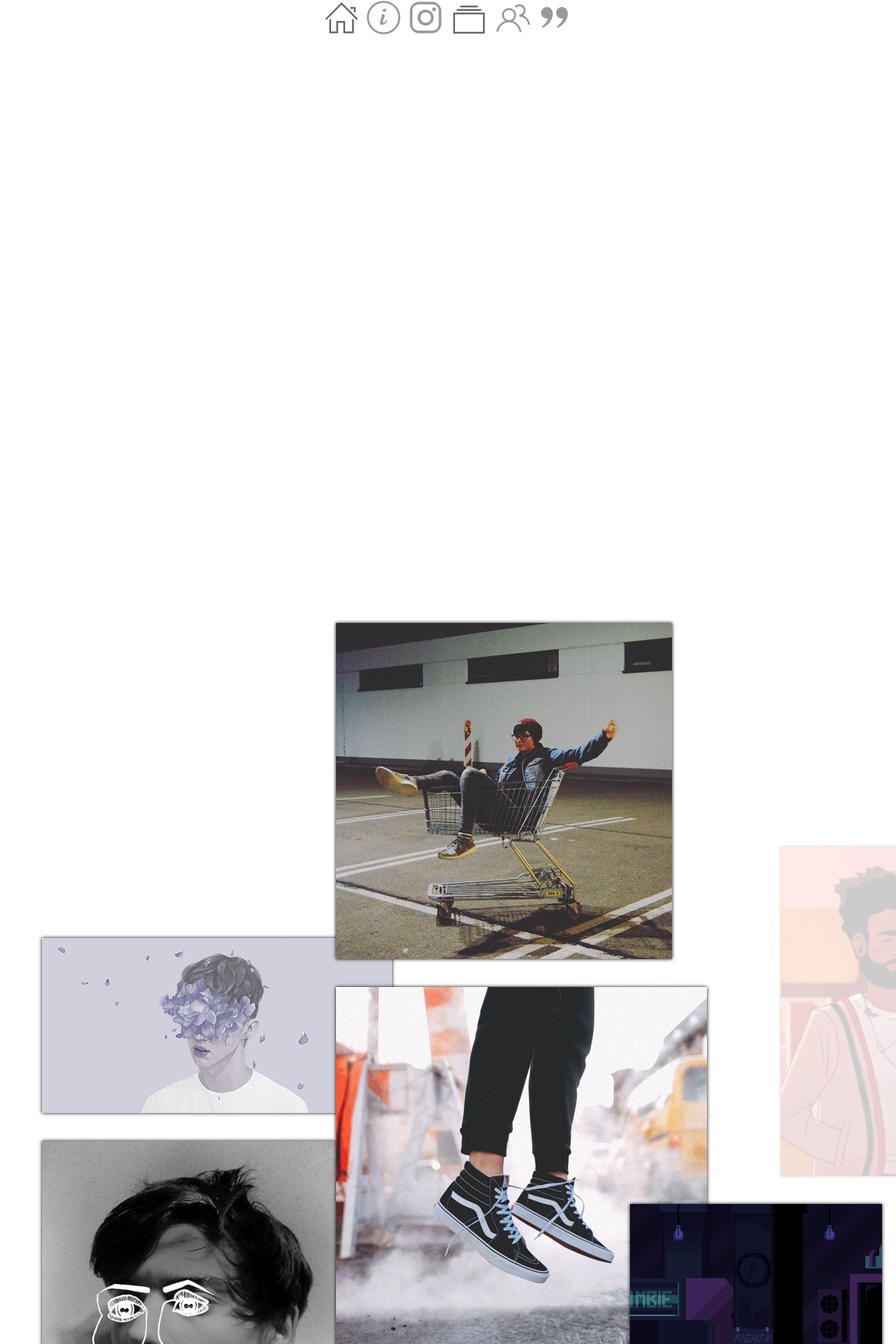
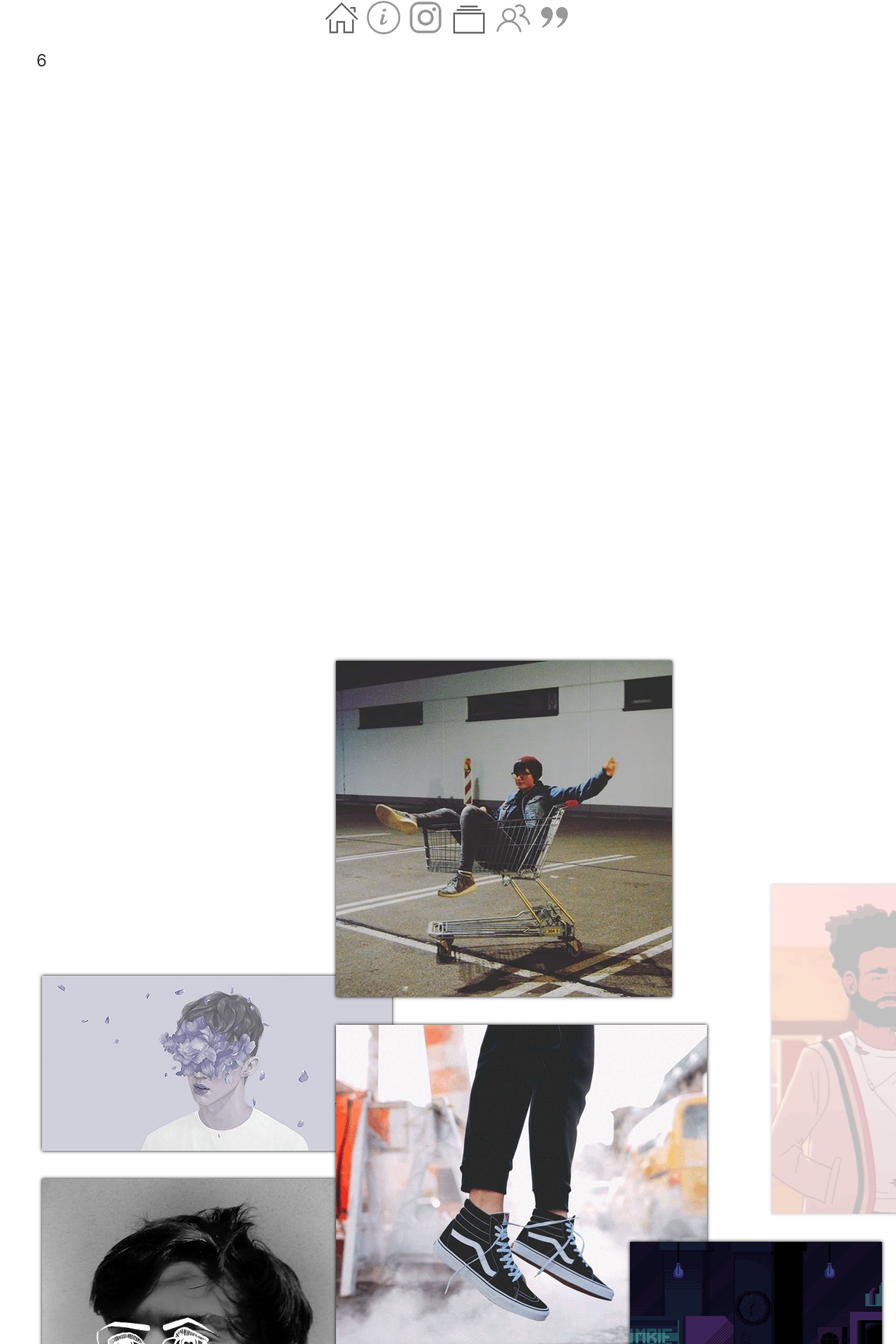
Before and after one commit to h-Benitez13/autrefish, a React (Create React App) app: page /#/ in a window 1280 px wide. Shown: the top 1920 px of the page at 70% size. Built offline with nearby package versions, Linux system fonts and the light colour scheme.

Commit message:
slideshow going throught

```diff
--- a/package.json
+++ b/package.json
@@ -8,7 +8,9 @@
     "react": "^16.8.6",
     "react-dom": "^16.8.6",
     "react-router-dom": "^5.0.0",
-    "react-scripts": "3.0.0"
+    "react-scripts": "3.0.0",
+    "react-slick": "^0.24.0",
+    "slick-carousel": "^1.8.1"
   },
   "scripts": {
     "predeploy": "npm run build",
--- a/src/index.css
+++ b/src/index.css
@@ -1,3 +1,6 @@
+@import "~slick-carousel/slick/slick.css";
+@import "~slick-carousel/slick/slick-theme.css";
+
 .container {
   position: absolute;
   top: 0;
--- a/src/pages/Landing.js
+++ b/src/pages/Landing.js
@@ -1,10 +1,41 @@
 import React from "react";
 import Layout from "../components/Layout";
 import { CardContainer } from "../components/Container";
+import Slider from "react-slick";
+
+var settings = {
+  dots: false,
+  infinite: false,
+  autoplay: true,
+  autoplaySpeed: 1000,
+  speed: 1000,
+  slidesToShow: 1,
+  slidesToScroll: 1
+};
 
 function Landing() {
   return (
     <Layout>
+      <Slider {...settings}>
+        <div>
+          <h3>1</h3>
+        </div>
+        <div>
+          <h3>2</h3>
+        </div>
+        <div>
+          <h3>3</h3>
+        </div>
+        <div>
+          <h3>4</h3>
+        </div>
+        <div>
+          <h3>5</h3>
+        </div>
+        <div>
+          <h3>6</h3>
+        </div>
+      </Slider>
       <CardContainer>
         {/* first grid */}
         <div>
```
Also changed, not shown: src/App.css (added), 1 other file (tests, documents, lock files or other folders).
